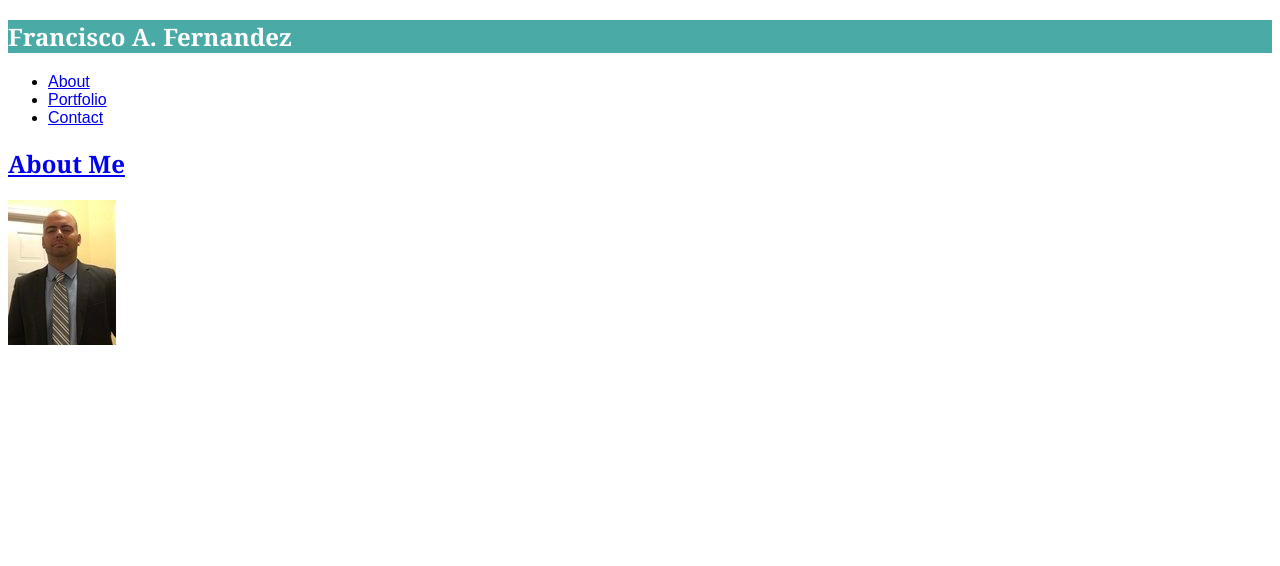
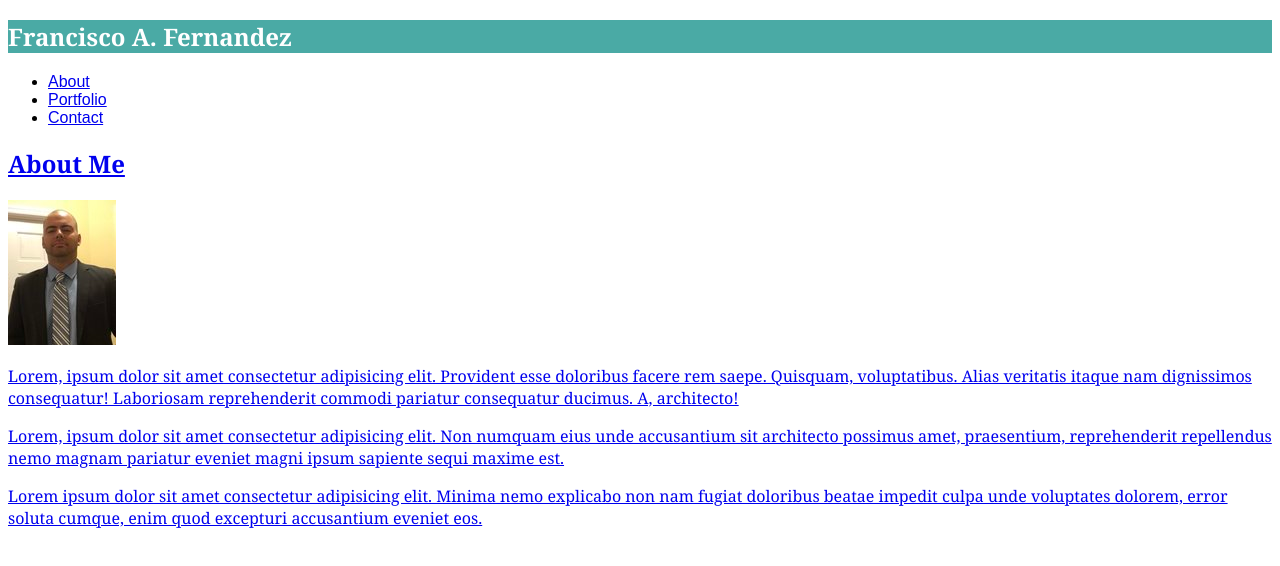
Before and after one commit to ffernandez111/ffernandez111.github.io, a plain HTML site: page index.html in a window 1280 px wide. Drawn offline with Linux system fonts and the light colour scheme; files whose address does not match are found by name.

Commit message:
added paragraphs

```diff
--- a/index.html
+++ b/index.html
@@ -46,6 +46,9 @@
 
            <img id="portfolio-image" src="C:\Users\franc\githubpages\ffernandez111.github.io\assets\images/portfolio-image.jpg">
 
+                <p> Lorem, ipsum dolor sit amet consectetur adipisicing elit. Provident esse doloribus facere rem saepe. Quisquam, voluptatibus. Alias veritatis itaque nam dignissimos consequatur! Laboriosam reprehenderit commodi pariatur consequatur ducimus. A, architecto!</p>
+                <p>Lorem, ipsum dolor sit amet consectetur adipisicing elit. Non numquam eius unde accusantium sit architecto possimus amet, praesentium, reprehenderit repellendus nemo magnam pariatur eveniet magni ipsum sapiente sequi maxime est.</p>
+                <p>Lorem ipsum dolor sit amet consectetur adipisicing elit. Minima nemo explicabo non nam fugiat doloribus beatae impedit culpa unde voluptates dolorem, error soluta cumque, enim quod excepturi accusantium eveniet eos.</p>
         </section>
 
 
--- a/my-portfolio-stylesheet.css
+++ b/my-portfolio-stylesheet.css
@@ -16,3 +16,8 @@ li {
 font-family: Arial, Helvetica Neue, Helvetica, sans-serif;
 
 }
+
+p {
+    font-family: Georgia, "Times New Roman", Times, serif;
+}
+}
```
